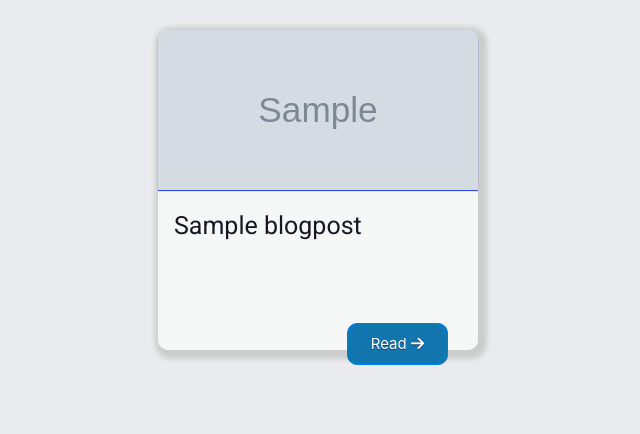
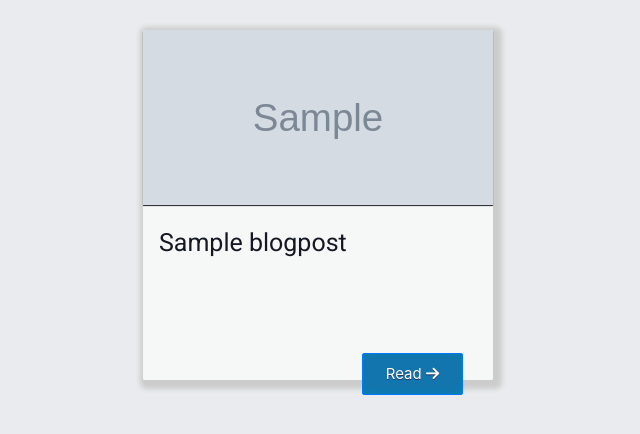
Before and after one commit to lomptorne/metrotopic, a Django app: page / in a window 1280 px wide. Shown: the part 79-513 px from the top of the page, without its empty margins (322-962 px from the left). Run offline with Django 3.2, Linux system fonts and the light colour scheme; tables that the repository leaves empty hold one stand-in row (values such as "Sample post"); grey boxes marked "Sample" are stand-in pictures; some libraries are stand-ins or nearby versions; some web fonts are replaced.

Commit message:
minor frontend improvment

```diff
--- a/blog/static/styles.css
+++ b/blog/static/styles.css
@@ -55,7 +55,7 @@ font-size:15px;
 padding:9px 23px;
 text-decoration:none;
 text-shadow:0px 1px 0px #263666;
-border-radius: 10px !important;
+border-radius: 2px;
 }
 #read:hover
 {
@@ -72,15 +72,13 @@ color: grey;
 padding: 1em;
 margin : 2em;
 position: relative;
-width: 20rem;
-height: 20rem;
-border-radius: 10px !important;
+width: 350px ;
+height: 350px;
+border-radius: 2px ;
 border-color: transparent;
 background-color: rgb(248, 249, 250, 0.85);
 border-radius: 2px;
 color: #141823;
-display: flex;
-flex-shrink: 1;
 -moz-box-shadow: 3px 3px 5px 6px #ccc;
 -webkit-box-shadow: 3px 3px 5px 6px #ccc;
 box-shadow: 3px 3px 5px 6px #ccc;
@@ -106,12 +104,12 @@ position: absolute;
 top: 0;
 left: 0;
 width: 100%;
-border-top-left-radius: 10px !important;
-border-top-right-radius: 10px !important;
+border-top-left-radius: 2px ;
+border-top-right-radius: 2px ;
 height: 50%;
--webkit-box-shadow:0px 1px 1px #1d37de;
--moz-box-shadow:0px 1px 1px #1d37de;
-box-shadow:0px 1px 1px #1d37de;
+-webkit-box-shadow:0px 1px 1px #212124;
+-moz-box-shadow:0px 1px 1px #212124;
+box-shadow:0px 1px 1px #212124;
 }
 
 .controls
--- a/metrotopic/settings.py
+++ b/metrotopic/settings.py
@@ -23,7 +23,7 @@ BASE_DIR = os.path.dirname(os.path.dirname(os.path.abspath(__file__)))
 SECRET_KEY = '%p-)$66)*qp+myk@0caut44bws7ho3w4-u&m!g8ldd0pkp&esa'
 
 # SECURITY WARNING: don't run with debug turned on in production!
-DEBUG = False
+DEBUG = True
 
 ALLOWED_HOSTS = ['147.135.169.177', 'metrotopic.tk', 'www.metrotopic.tk', '127.0.0.1']
 
```
